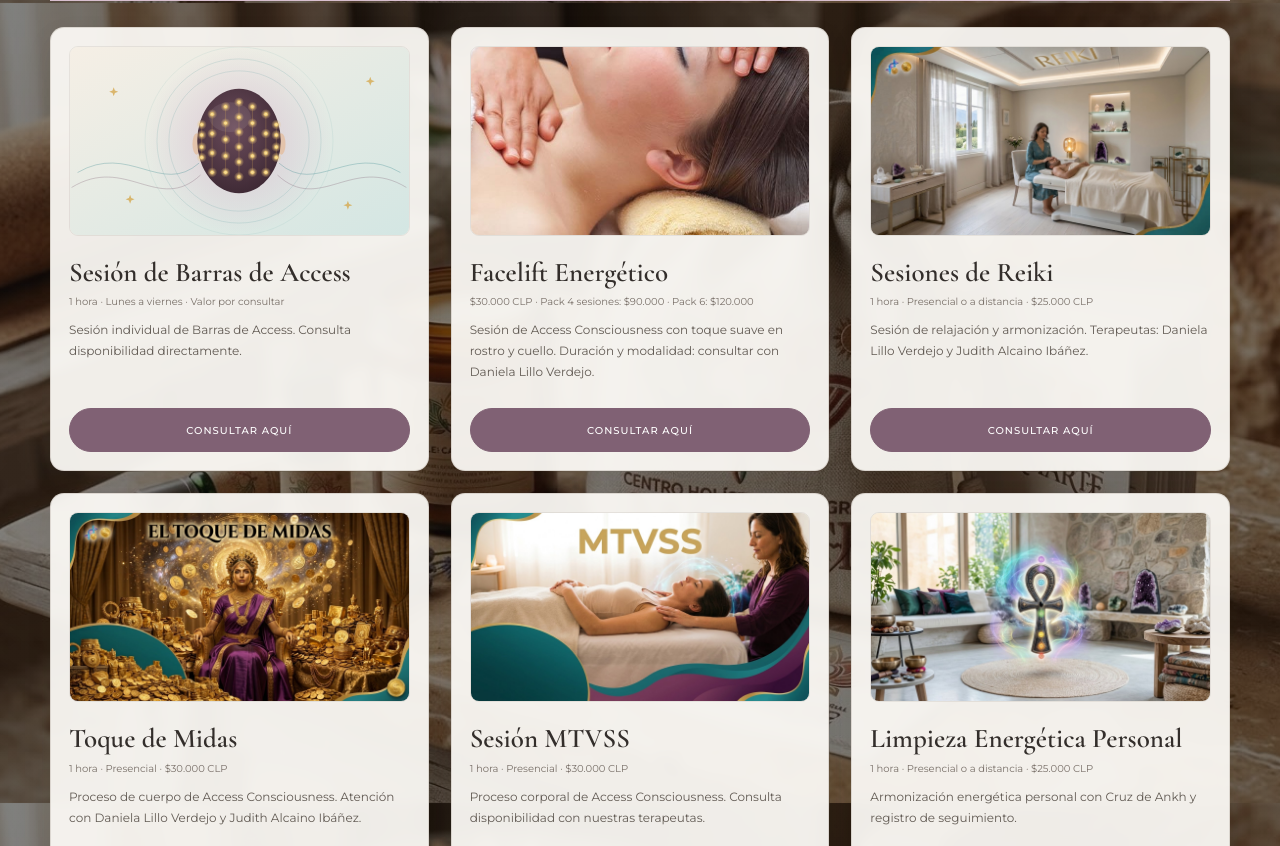
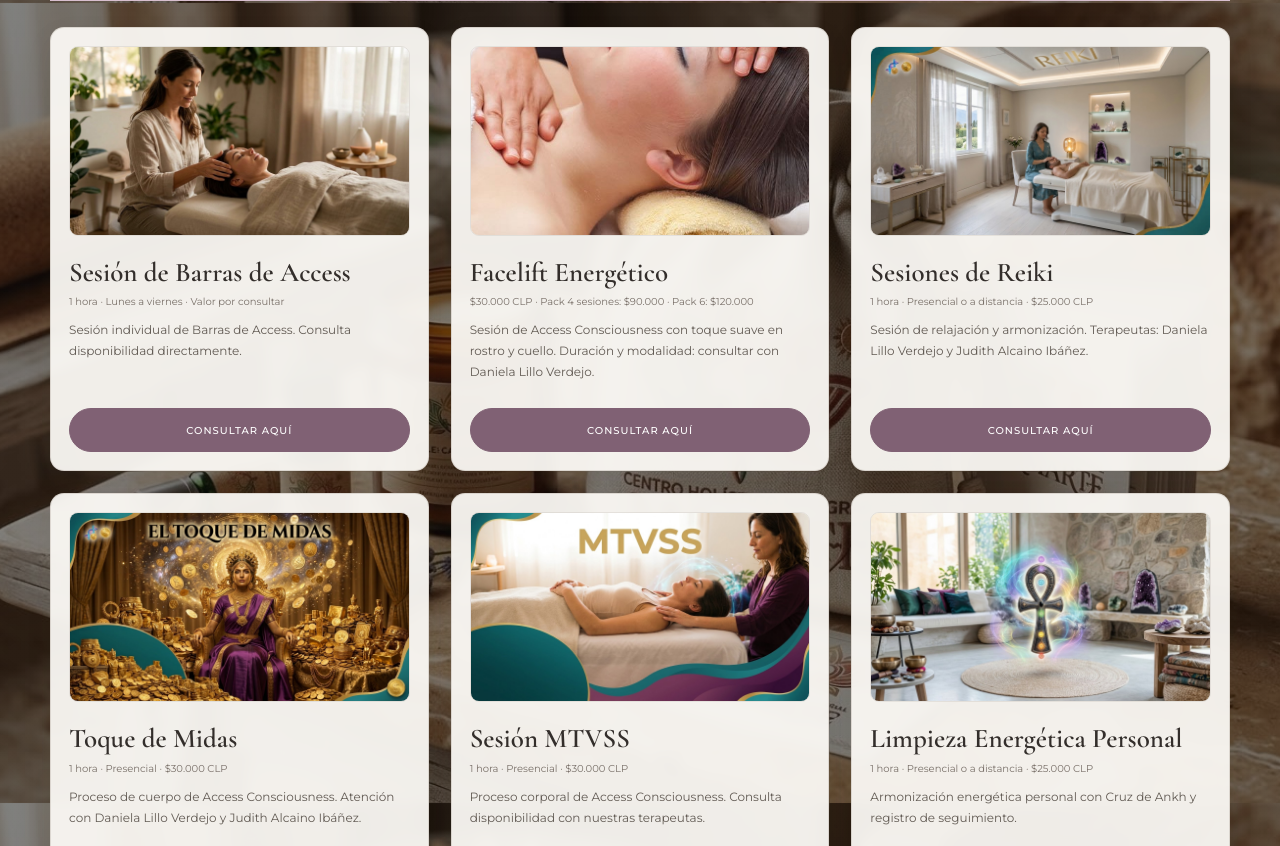
Before and after one commit to juanalonsoparraverdejo/centro-integral-amarte, a plain HTML site: page index.html in a window 1280 px wide. Shown: the part 1597-2443 px from the top of the page. Drawn offline with nearby package versions, Linux system fonts and the light colour scheme.

Commit message:
Usa la foto de sesión en Sesión de Barras de Access
Reemplaza la ilustración por la foto de una terapeuta con las manos en la cabeza de una persona recostada, y elimina el SVG que ya no se usa.

Co-Authored-By: Claude Sonnet 5.5 <noreply@anthropic.com>
Claude-Session: https://claude.ai/code/session_013d6i7xivSzdqtJcuYkMkct

```diff
--- a/index.html
+++ b/index.html
@@ -141,7 +141,7 @@
         <article class="reservation-card"><div><img src="assets/masaje-champi.jpg" alt="Taller de masaje craneal hindú Champi" loading="lazy" decoding="async"><span class="course-status">Taller práctico</span><h3>Taller de Masaje Craneal Hindú “Champi”</h3><p class="card-meta">10:00 a 18:00 hrs · $50.000 CLP · Próxima fecha por confirmar</p><p>Incluye apuntes, aceite preparado y certificado de participación. Facilita Judith Alcaino Ibáñez.</p></div><a class="button reservation-button" href="https://wa.me/56956139321?text=Hola%2C%20quisiera%20consultar%20por%20el%20Taller%20de%20Masaje%20Craneal%20Hindu%20Champi" target="_blank" rel="noopener noreferrer">Consultar aquí</a></article>
       </div></div>
       <div class="offering-group" id="sesiones"><div class="reservation-section-heading"><h2>Sesiones y terapias</h2><span>Consulta por WhatsApp</span></div><div class="reservation-grid">
-        <article class="reservation-card"><div><img src="assets/barras-sesion.svg" alt="Mapa de puntos de la cabeza de una sesión individual de Barras de Access" loading="lazy" decoding="async"><h3>Sesión de Barras de Access</h3><p class="card-meta">1 hora · Lunes a viernes · Valor por consultar</p><p>Sesión individual de Barras de Access. Consulta disponibilidad directamente.</p></div><a class="button reservation-button" href="https://wa.me/56956139321?text=Hola%2C%20quisiera%20consultar%20por%20una%20sesion%20de%20Barras%20de%20Access" target="_blank" rel="noopener noreferrer">Consultar aquí</a></article>
+        <article class="reservation-card"><div><img src="assets/sesion-barras-access.jpg" alt="Terapeuta apoyando las manos suavemente en la cabeza de una persona recostada durante una sesión de Barras de Access" loading="lazy" decoding="async"><h3>Sesión de Barras de Access</h3><p class="card-meta">1 hora · Lunes a viernes · Valor por consultar</p><p>Sesión individual de Barras de Access. Consulta disponibilidad directamente.</p></div><a class="button reservation-button" href="https://wa.me/56956139321?text=Hola%2C%20quisiera%20consultar%20por%20una%20sesion%20de%20Barras%20de%20Access" target="_blank" rel="noopener noreferrer">Consultar aquí</a></article>
         <article class="reservation-card"><div><img src="assets/facelift-massage.jpg" alt="Masaje suave en el rostro durante una sesión de Facelift Energético" loading="lazy" decoding="async"><h3>Facelift Energético</h3><p class="card-meta">$30.000 CLP · Pack 4 sesiones: $90.000 · Pack 6: $120.000</p><p>Sesión de Access Consciousness con toque suave en rostro y cuello. Duración y modalidad: consultar con Daniela Lillo Verdejo.</p></div><a class="button reservation-button" href="https://wa.me/56956139321?text=Hola%2C%20quisiera%20consultar%20por%20una%20sesion%20de%20Facelift%20Energetico" target="_blank" rel="noopener noreferrer">Consultar aquí</a></article>
         <article class="reservation-card"><div><img src="assets/reiki.jpg" alt="Sesión de Reiki" loading="lazy" decoding="async"><h3>Sesiones de Reiki</h3><p class="card-meta">1 hora · Presencial o a distancia · $25.000 CLP</p><p>Sesión de relajación y armonización. Terapeutas: Daniela Lillo Verdejo y Judith Alcaino Ibáñez.</p></div><a class="button reservation-button" href="https://wa.me/56956139321?text=Hola%2C%20quisiera%20consultar%20por%20una%20sesion%20de%20Reiki" target="_blank" rel="noopener noreferrer">Consultar aquí</a></article>
         <article class="reservation-card"><div><img src="assets/toque-de-midas.jpg" alt="Terapia Toque de Midas de Access Consciousness" loading="lazy" decoding="async"><h3>Toque de Midas</h3><p class="card-meta">1 hora · Presencial · $30.000 CLP</p><p>Proceso de cuerpo de Access Consciousness. Atención con Daniela Lillo Verdejo y Judith Alcaino Ibáñez.</p></div><a class="button reservation-button" href="https://wa.me/56956139321?text=Hola%2C%20quisiera%20consultar%20por%20Toque%20de%20Midas" target="_blank" rel="noopener noreferrer">Consultar aquí</a></article>
```
Also changed, not shown: assets/barras-sesion.svg (deleted), assets/sesion-barras-access.jpg (added).
